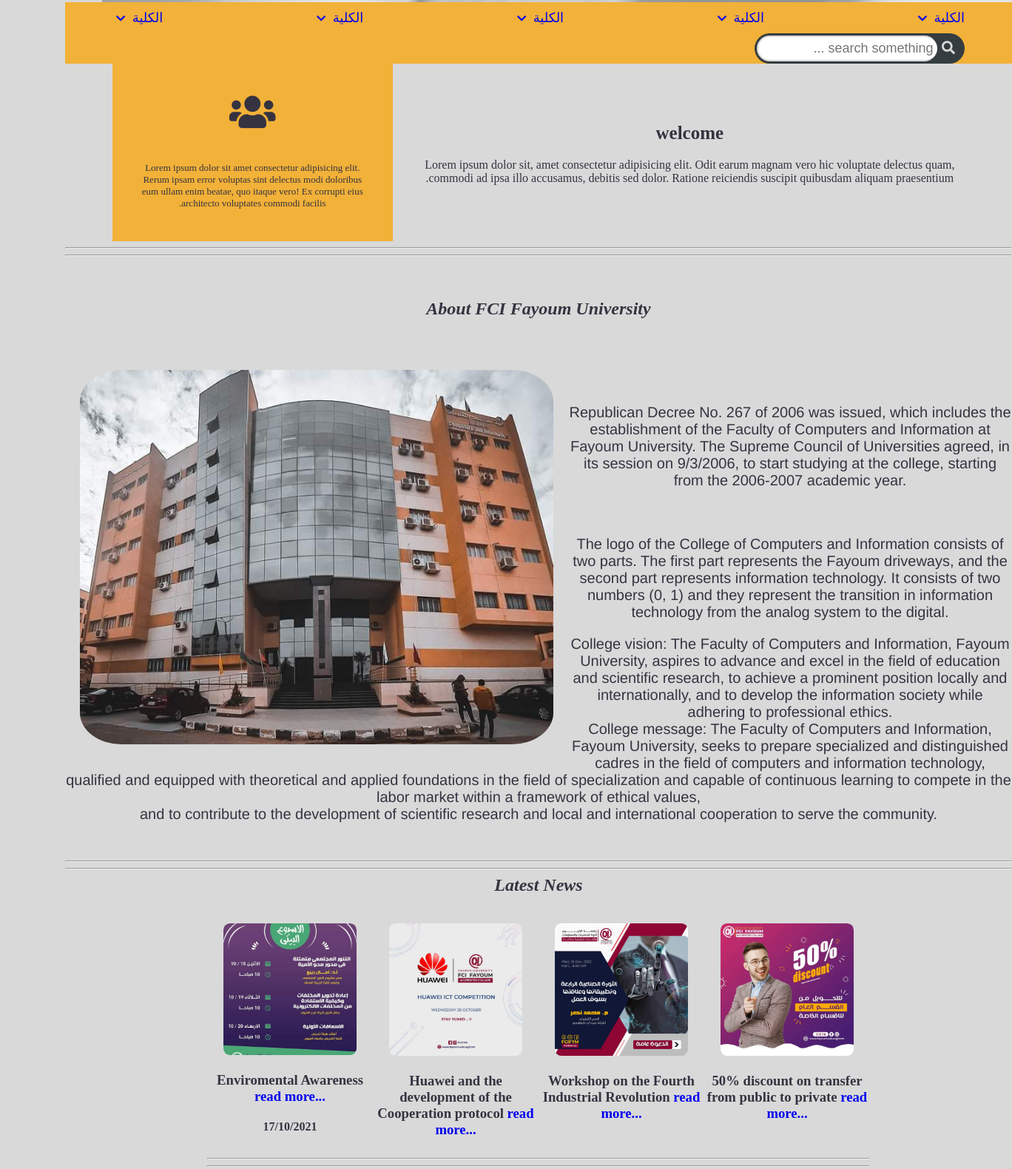
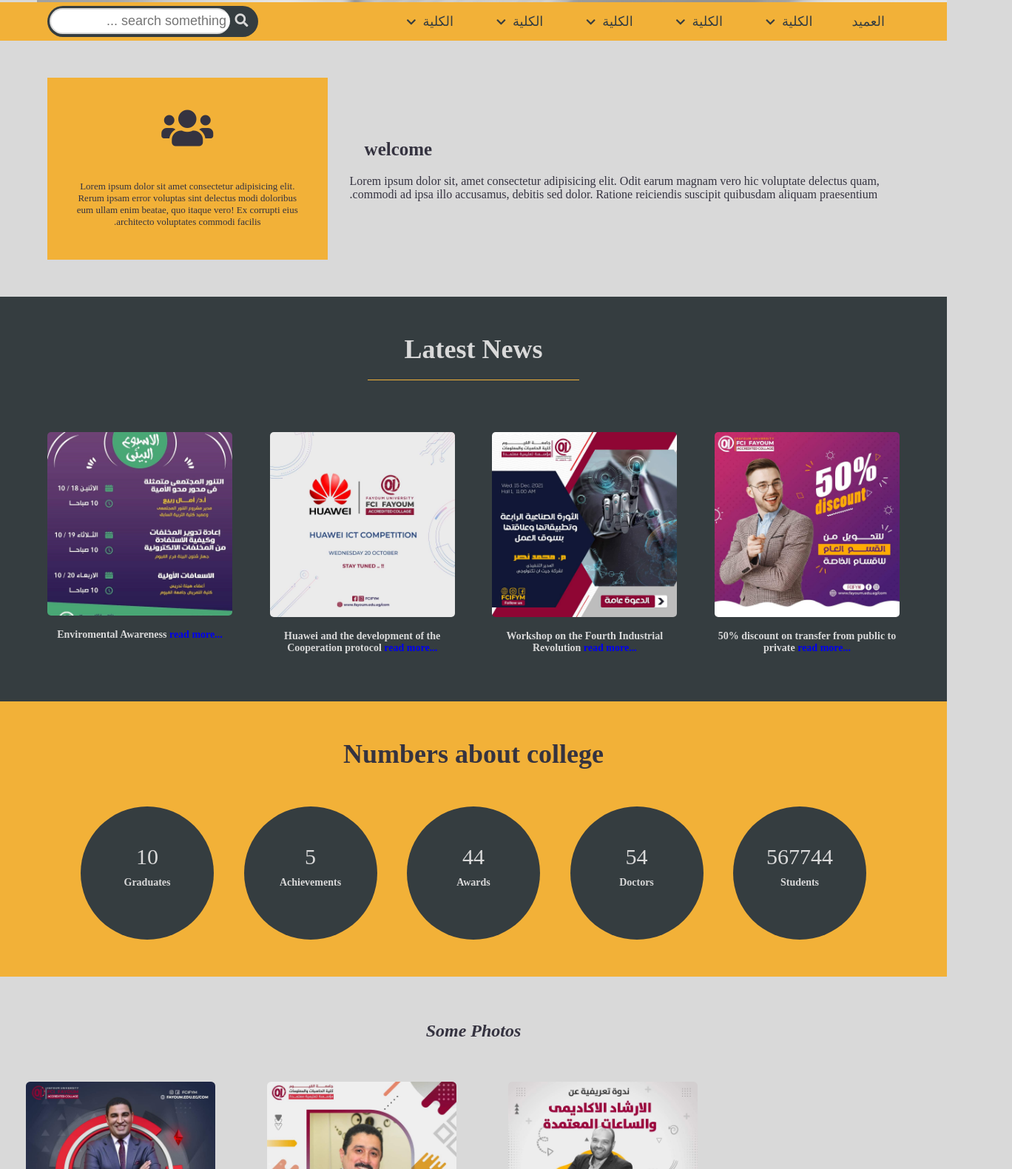
Before and after one commit to maryam-mohammed278/our-P, a plain HTML site: page index.html in a window 1280 px wide. Shown: the part 797-2377 px from the top of the page at 74% size, 1368 px wide, since content can reach past the window. Drawn offline with Linux system fonts and the light colour scheme.

Commit message:
after fixing news and gallery

```diff
--- a/css/colors.css
+++ b/css/colors.css
@@ -17,11 +17,16 @@ header .lower .dropdown-menu li a:hover,
 header nav.lower,
 header .lower .dropdown-menu li a:hover,
 header .scroll-down,
-section.welcome .container .left{
+section.welcome .container .left,
+.counters{
     background-color: #f2b138;
 }
 header .lower .dropdown-menu:hover,
-header .lower .search{
+header .lower .search,
+header .lower .nav-link a:hover,
+header .lower .dropdown-button:hover,
+.pics,
+.counters .counter{
     background-color: #353d40;
 }
 header .lower .search .search-button{
@@ -31,17 +36,24 @@ header .lower .search .search-button{
 
 /* color */
 header .upper,
-header .middle .social-links li a{
+header .middle .social-links li a,
+header .lower .nav-link a,
+header .lower .dropdown-button{
     color: #353d40;
 }
 header .lower .dropdown-menu:hover > li a,
-header .lower .search .search-button{
+header .lower .search .search-button,
+header .lower .nav-link a:hover,
+header .lower .dropdown-button:hover,
+.pics,
+.counters .counter{
     color: #d9d9d9;
 }
 /* end color */
 
 /* border */
-header .scroll-down{
+header .scroll-down,
+.pics h2{
     border-color: #f2b138;
 }
 header .lower .dropdown-menu,
--- a/css/style.css
+++ b/css/style.css
@@ -102,7 +102,13 @@ header .middle .social-links li a{
   width: 100%;
   padding: 10px 0;
 }
+header .lower .container{
+  padding: 5px;
+  display: flex;
+  justify-content: space-between;
+}
 header .lower ul.nav{
+  width: 60%;
   padding: 0;
   margin: 0;
   list-style: none;
@@ -120,9 +126,9 @@ header .lower .dropdown{
   position: relative;
 }
 header .lower .dropdown .dropdown-button,
-header .lower a{
+header .lower .nav-link{
   display: block;
-  padding: 10px 0;
+  padding: 10px 20px;
 }
 header .lower .dropdown-menu{
   padding: 0;
@@ -170,129 +176,77 @@ header .lower .search .search-button{
 }
 /* end header */
 
-/* start section */
+/* start welcome section */
+section.welcome{
+  margin: 50px 0;
+}
 section.welcome .container{
   display: flex;
   justify-content: space-between;
 }
-
-section.welcome .container .right{
-  width: 70%;
-  height: auto;
-
-}
-section.welcome .container .left :hover{
+section.welcome .container .left:hover{
   opacity: 0.5;
 }
-
 section.welcome .container .left{
   width: 30%;
-  height: auto;
   text-align: center;
   font-size: 13px;
   padding: 30px;
 }
 section.welcome .container .left i{
-  font-size: 50px;
+  font-size: 56px;
   margin-top: 10px;
   margin-bottom: 30px;
 }
 section.welcome .container .right{
+  width: 70%;
   margin: auto;
   text-align: center;
   margin-left: 30px;
 }
 section.welcome .container .right h3{
-  text-align: center;
+
   margin: 20px;
   font-size: 25px;
+  text-align: left;
+}
+section.welcome .container .right p{
+  text-align: left;
 }
 /*end section*/
 
+/*start news section*/
 
-/* start about fci section*/
-.about-fci
+.pics
 {
   direction: ltr;
-
-  justify-content:space-around;
-  float: left;
-
+  margin: auto;
+  padding: 50px 0;
 }
-
-.about-fci h1
-{
-  font-size:x-large ;
+.pics .container{
+  display: flex;
+  justify-content: space-between;
+}
+.pics h2{
+  font-size: 36px;
+  width: fit-content;
+  margin: auto;
+  margin-bottom: 70px;
+  border-bottom: 1px solid;
   text-align: center;
-  padding: 2% 0%;
-  display: block;
-
-}
-.about-fci .fci-container .left img
-{
-  margin: 10px;
-  padding: 10px;
-  display: block;
-  width: 50%;
-  border-radius: 10%;
-  float: left;
-}
-.about-fci .fci-container .right
-{
-  text-align:center;
-  font-size: 20px;
-  font-family: 'Franklin Gothic Medium', 'Arial Narrow', Arial, sans-serif;
-  display: inline;
-  padding: 30px;
-  float: none;
-}
-.clear
-{
-  clear: both;
-}
-/*end about fci section*/
-
-/*start news section*/
-
-.pics{
-  width: 90%;
-}
-.pics
-{
- direction: ltr;
-  width: 70%;
-  margin: auto;
+  padding: 0 50px 20px;
 }
 .pic{
-  width: 33%;
-  height: 35%;
-}
-.pics h1
-{
-  font-size:bold ;
-  text-align: center;
-  padding: 2% 5%;
-}
-.pic
-{
-
-  width: 25%;
-  height: 25%;
-  float:left;
   text-align: center;
   display:block;
+  width: 250px;
 }
-
 .pic img{
-  width: 90%;
+  width: 100%;
+  border-radius: 5px;
 }
-.pic img
-{
-  width: 80%;
-  border-radius: 5%;
-}
-.clear{
-  clear:both;
+.pic h3{
+  font-size: 14px;
 }
 /* end news section */
 
@@ -305,111 +259,42 @@ section.welcome .container .right h3{
   background-size: cover;
   flex-direction: row;
 }
-.pics hr
-{
-  color: #353d40;
-}
-
 /* end news section */
 
-
-
-/*start counter1 section*/
-
-
- .count .title
-{
-  width: 60%;
-  display: inline-block;
-  margin:50px 300px;
+/* start counters section */
+.counters{
+  padding: 50px;
+}
+.counters h2{
+  font-size: 36px;
   text-align: center;
+  margin-top: 0;
+  margin-bottom: 50px;
 }
-.counter_item{
-  padding: 20px;
-  margin-top: 20px;
-  background: #d9d9d9;
+.counters .container{
+  display: flex;
+  justify-content: space-between;
 }
-
-.count
-{
-  width: 100%;
-  height: 100%;
-  background-position: center;
-  background-size: cover;
-
+.counters .counter{
+  width: 120px;
+  height: 120px;
+  border-radius: 50%;
+  padding: 30px;
+  text-align: center;
+  display: flex;
+  justify-content: center;
+  align-items: center;
+  flex-direction: column;
 }
-
-.counter_item
-{
-  padding: 40px;
-  margin: 40px;
-  background: #353d40;
-  box-shadow: inset 1px 2px 4px #aaa ;
-  border-radius: 10px;
-  cursor: pointer;
-  display: block;
- float: left;
-
+.counters .counter p{
+  font-size: 30px;
+  margin: 0;
 }
-.counter_item:hover{
-  box-shadow: 1px 2px 8px rgb(46, 44, 44);
+.counters .counter h4{
+  font-size: 14px;
+  margin-top: 10px;
 }
-.counter_item i{
-  font-size: 45px;
-  color:#353d40;
-}
-.counter_item p{
-  font-size: 25px;
-  padding: 12px 0px;
-  font-weight: 600;
-  letter-spacing: 1px;
-  color: #353340;
-}
-.counter_item h4{
-  color: #353340;
-  font-weight: 600;
-  font-size: 18px;
-  text-transform: uppercase;
-}
-/* end counter section*/
-
-
-.counter_item:hover
-{
-box-shadow: 3px 5px 10px white;
-
-}
-.counter_item i
-{
-  padding: 20%;
-font-size: 45px;
-color:#d9d9d9 ;
-text-align: center;
-}
-.counter_item p
-{
-
-font-size: 25px;
-padding:  10px;
-font-weight: 600;
-letter-spacing: 1px;
-color: #d9d9d9;
-text-align: center;
-}
-.counter_item h4
-{
-  padding: 10px;
-color: #d9d9d9;
-font-weight: 600;
-font-size: 18px;
-text-transform: uppercase;
-text-align: center;
-}
-.counter1 .clear
-{
-  clear: both;
-}
-/* end counter1 section*/
+/* end counters section */
 
 /*start Gallery section*/
 .Gallery
--- a/index.html
+++ b/index.html
@@ -84,6 +84,11 @@
         <nav class="lower">
             <div class="container">
                 <ul class="nav">
+                    <li class="nav-link">
+                        <a href="#">
+                            العميد
+                        </a>
+                    </li>
                     <li class="dropdown">
                         <a href="#" class="dropdown-button">
                             الكلية
@@ -152,6 +157,7 @@
             </div>
         </nav>
     </header>
+
     <section class="welcome">
         <div class="container">
             <div class="right">
@@ -169,82 +175,18 @@
                 </p>
             </div>
         </div>
-
-        <hr>
-        <hr>
-
-        <!--about fci section-->
-        <section class="about-fci">
-            <address>
-                <h1>About FCI Fayoum University </h1>
-            </address>
-            <div class="fci-container">
-                <div class="left">
-                    <img src="images\1639791950055.jpg" alt="fci">
-                </div>
-
-
-                <div class="right">
-                    <br>
-                    <br>
-                    <p>Republican Decree No. 267 of 2006 was issued,
-                        which includes the establishment of the Faculty of Computers and Information
-                        at Fayoum University.
-                        The Supreme Council of Universities agreed,
-                        in its session on 9/3/2006, to start studying at the college,
-                        starting from the 2006-2007 academic year.
-                    </p>
-                    <br>
-
-                    <p>
-                        The logo of the College of Computers and Information consists of two parts.
-                        The first part represents the Fayoum driveways,
-                        and the second part represents information technology.
-                        It consists of two numbers (0, 1)
-                        and they represent the transition in information technology
-                        from the analog system to the digital.
-                    </p>
-
-                    <p>
-                        College vision:
-                        The Faculty of Computers and Information, Fayoum University, aspires to advance and excel in the
-                        field of education and scientific research, to achieve a prominent position locally and
-                        internationally, and to develop the information society while adhering to professional ethics.
-                        <br>
-                        College message:
-                        The Faculty of Computers and Information, Fayoum University,
-                        seeks to prepare specialized and distinguished cadres in the field of computers and information
-                        technology,
-                        <br>
-                        qualified and equipped with theoretical and applied foundations in the field of specialization
-                        and capable of
-                        continuous learning to compete in the labor market within a framework of ethical values,
-                        <br>
-                        and to contribute to the development of scientific research and local and international
-                        cooperation to
-                        serve the community.
-
-                        <br>
-                    </p>
-                </div>
-                <hr>
-                <hr>
-
     </section>
 
-        <!--news section-->
-    </section>
+    <!-- leatest news -->
     <section class="pics">
-        <address>
-            <h1>Latest News</h1>
-        </address>
+        <h2>Latest News</h2>
+        <div class="container">
             <div class="pic">
                 <img src="images\1639611187713.jpg" alt="enviro week">
                 <h3>Enviromental Awareness
                     <a href="https://www.facebook.com/1224263117650598/posts/4459543227455888/" title="go to FCI-NEWS page"
                         target="_blank">read more...</a>
                 </h3>
-            <h4>17/10/2021</h4>
             </div>
 
             <div class="pic">
@@ -253,7 +195,6 @@
                     <a href="https://www.facebook.com/122h3263117650598/posts/4470081976402013/" title="go to FCI-NEWS page"
                         target="_blank">read more...</a>
                 </h3>
-
             </div>
 
             <div class="pic">
@@ -262,7 +203,6 @@
                     <a href="https://www.facebook.com/1224263117650598/posts/4647643188645890/" title="go to FCI-NEWS page"
                         target="_blank">read more...</a>
                 </h3>
-
             </div>
 
             <div class="pic">
@@ -272,95 +212,40 @@
                         target="_blank">read more...</a>
                 </h3>
             </div>
-
-        <div class="clear"></div>
-        <hr>
-        <hr>
-
+        </div>
     </section>
 
+    <!--counter section-->
+    <section class="counters">
+        <h2>Numbers about college</h2>
 
+        <div class="container">
+            <div class="counter">
+                <p>567744</p>
+                <h4>Students</h4>
+            </div>
 
+            <div class="counter">
+                <p>54</p>
+                <h4>Doctors</h4>
+            </div>
 
+            <div class="counter">
+                <p>44</p>
+                <h4>Awards</h4>
+            </div>
 
-    <!--counter1 section-->
+            <div class="counter">
+                <p>5</p>
+                <h4>Achievements</h4>
+            </div>
 
-    <section class="counter1">
-        <div class="count">
-            <div class="title">
-                <address>
-                    <h1>Numbers about college</h1>
-                </address>
+            <div class="counter">
+                <p>10</p>
+                <h4>Graduates</h4>
             </div>
         </div>
-
-        <div class="row">
-            <div class="col-md-3">
-                <div class="counter_item">
-                    <i class="fas fa-users">
-                        <p><span class="counter">567744</span>+</p>
-                        <h4>Students</h4>
-                    </i>
-                </div>
-            </div>
-        </div>
-        </div>
-
-
-        <div class="row">
-            <div class="col-md-3">
-                <div class="counter_item">
-                    <i class="fas fa-users">
-                        <p><span class="cl2">54</span></p>
-                        <h4>Doctors</h4>
-                    </i>
-                </div>
-            </div>
-        </div>
-        </div>
-
-
-        <div class="row">
-            <div class="col-md-3">
-                <div class="counter_item">
-                    <i class="fas fa-award">
-                        <p><span class="cl2">44</span></p>
-                        <h4>Awards</h4>
-                    </i>
-                </div>
-            </div>
-        </div>
-
-
-        <div class="row">
-            <div class="col-md-3">
-                <div class="counter_item">
-                    <i class="fas fa-grin-hearts">
-                        <p><span class="cl2">5</span></p>
-                        <h4>Achievements</h4>
-                    </i>
-                </div>
-            </div>
-        </div>
-
-
-        <div class="row">
-            <div class="col-md-3">
-                <div class="counter_item">
-                    <i class="fas fa-users">
-                        <p><span class="cl2">10</span></p>
-                        <h4>Graduates</h4>
-                    </i>
-                </div>
-            </div>
-        </div>
-
-        <div class="clear"></div>
-        <hr>
-        <hr>
     </section>
-
-
 
     <!-- start Gallery section-->
     <section class="Gallery">
```
Lines whose indentation alone changed are shown as unchanged.
